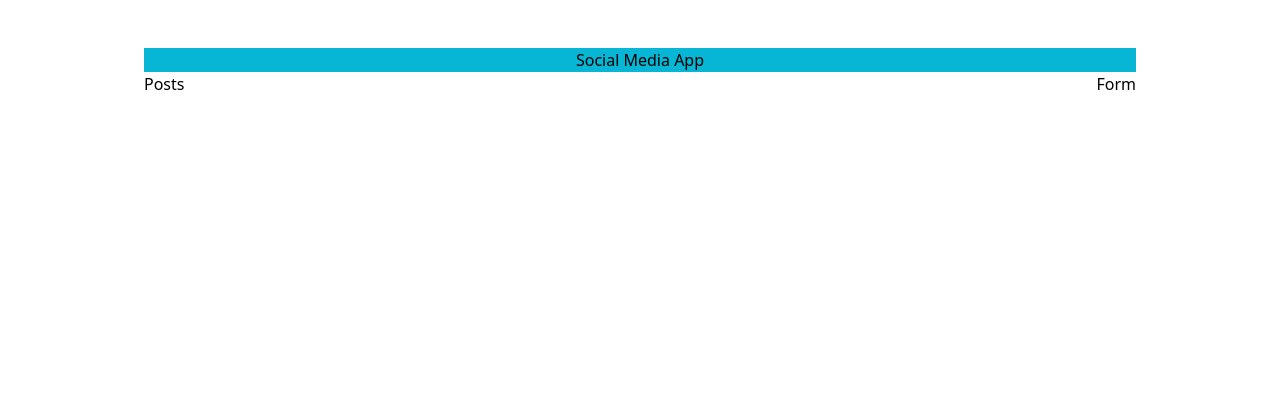
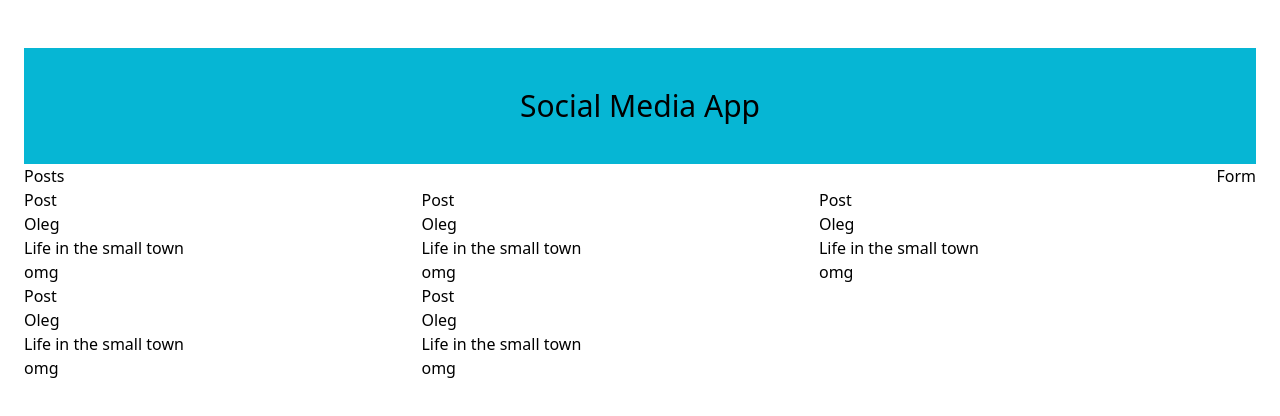
Before and after one commit to megapolisboy/social-media-app-frontend, a React (Create React App) app: page / in a window 1280 px wide. Shown: the top 416 px of the page. Built offline with nearby package versions, Linux system fonts and the light colour scheme.

Commit message:
Posts element added, all the posts are now shown in a grid

```diff
--- a/package.json
+++ b/package.json
@@ -14,6 +14,7 @@
     "axios": "^0.27.2",
     "react": "^18.1.0",
     "react-dom": "^18.1.0",
+    "react-router-dom": "6",
     "react-scripts": "5.0.1",
     "typescript": "^4.4.2",
     "web-vitals": "^2.1.0"
--- a/src/App.tsx
+++ b/src/App.tsx
@@ -1,10 +1,15 @@
 import MainPage from "./pages/MainPage";
 import "./App.css";
+import { BrowserRouter, Route, Routes } from "react-router-dom";
 
 function App() {
   return (
-    <div>
-      <MainPage />
+    <div className="max-w-[2024px] mx-auto">
+      <BrowserRouter>
+        <Routes>
+          <Route path="/" element={<MainPage />} />
+        </Routes>
+      </BrowserRouter>
     </div>
   );
 }
--- a/src/components/Post.tsx
+++ b/src/components/Post.tsx
@@ -1,4 +1,17 @@
-const Post = () => {
-  return <div>Post</div>;
+import { PostType } from "../types";
+
+interface Props {
+  post: PostType;
+}
+
+const Post: React.FC<Props> = ({ post }) => {
+  return (
+    <div>
+      <h2>Post</h2>
+      <div>{post.creator}</div>
+      <div>{post.title}</div>
+      <div>{post.message}</div>
+    </div>
+  );
 };
 export default Post;
--- a/src/components/Posts.tsx
+++ b/src/components/Posts.tsx
@@ -1,4 +1,20 @@
-const Posts = () => {
-  return <div>Posts</div>;
+import { PostType } from "../types";
+import Post from "./Post";
+
+interface Props {
+  posts: PostType[];
+}
+
+const Posts: React.FC<Props> = ({ posts }) => {
+  return (
+    <div className="grow">
+      <h1>Posts</h1>
+      <div className="grid grid-cols-3">
+        {posts.map((post) => (
+          <Post post={post} />
+        ))}
+      </div>
+    </div>
+  );
 };
 export default Posts;
--- a/src/pages/MainPage.tsx
+++ b/src/pages/MainPage.tsx
@@ -3,10 +3,51 @@ import Posts from "../components/Posts";
 
 const MainPage = () => {
   return (
-    <div className="flex flex-col items-center mx-36 my-12">
-      <div className="bg-cyan-500 w-full text-center">Social Media App</div>
-      <div className="flex-1 flex w-full flex-row justify-between">
-        <Posts />
+    <div className="flex flex-col items-center mx-6 my-12">
+      <div className="bg-cyan-500 w-full text-center py-10 text-3xl">
+        Social Media App
+      </div>
+      <div className="flex w-full">
+        {/* TODO: get posts from REDUX */}
+        <Posts
+          posts={[
+            {
+              creator: "Oleg",
+              title: "Life in the small town",
+              message: "omg",
+              tags: [],
+              image: undefined,
+            },
+            {
+              creator: "Oleg",
+              title: "Life in the small town",
+              message: "omg",
+              tags: [],
+              image: undefined,
+            },
+            {
+              creator: "Oleg",
+              title: "Life in the small town",
+              message: "omg",
+              tags: [],
+              image: undefined,
+            },
+            {
+              creator: "Oleg",
+              title: "Life in the small town",
+              message: "omg",
+              tags: [],
+              image: undefined,
+            },
+            {
+              creator: "Oleg",
+              title: "Life in the small town",
+              message: "omg",
+              tags: [],
+              image: undefined,
+            },
+          ]}
+        />
         <Form />
       </div>
     </div>
--- /dev/null
+++ b/src/types.ts
@@ -0,0 +1,7 @@
+export interface PostType {
+  creator: string;
+  title: string;
+  message: string;
+  tags: string[];
+  image?: File;
+}
```
Also changed, not shown: 1 other file (tests, documents, lock files or other folders).
